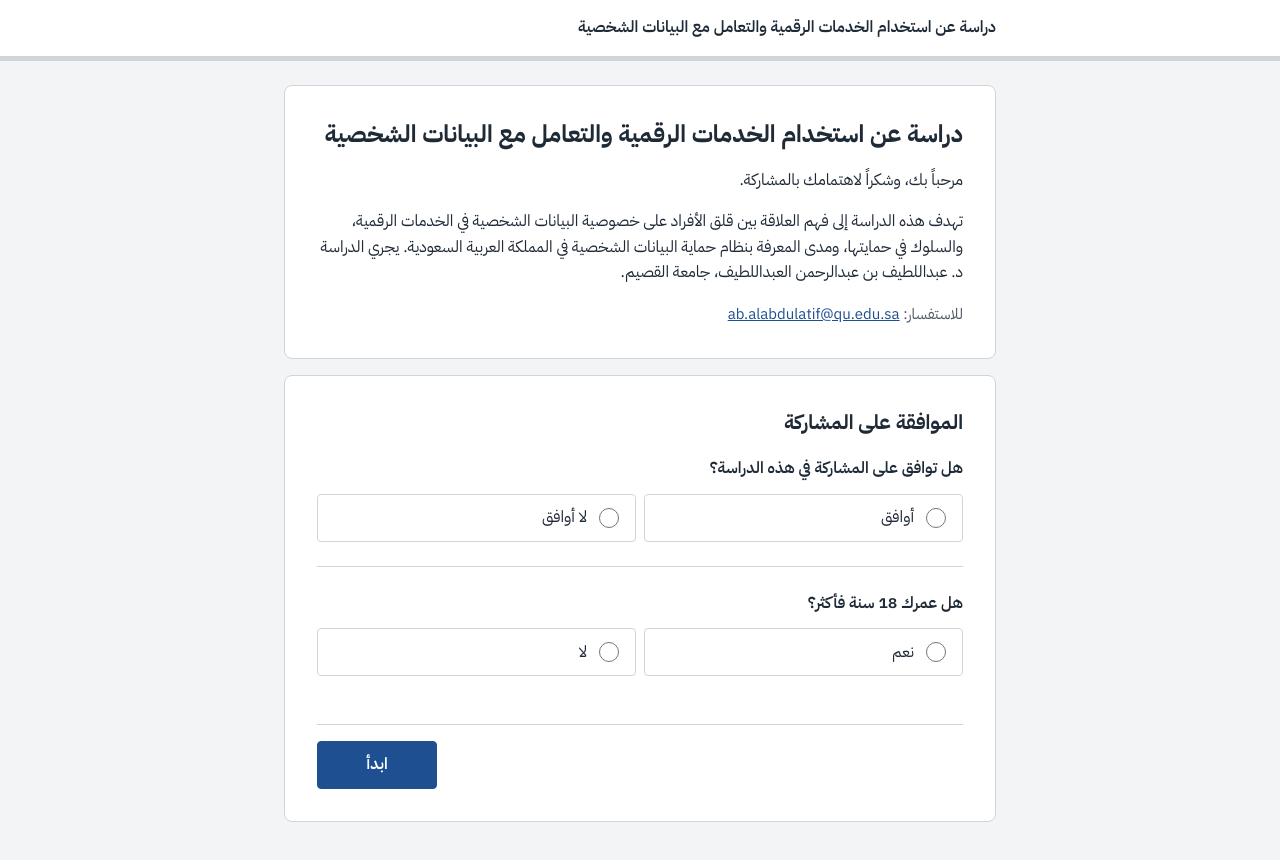
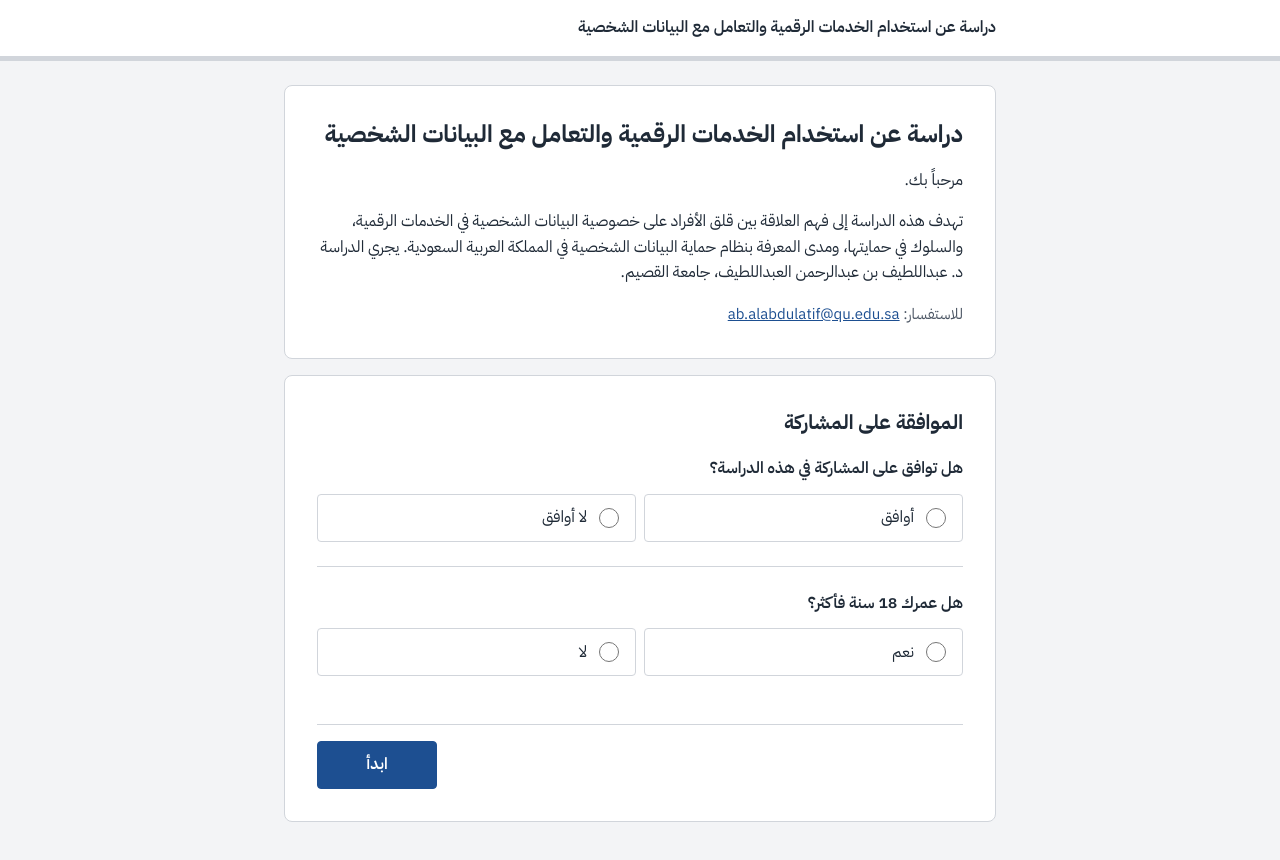
Before and after one commit to AbdulatifAlabdulatif/survey, a plain HTML site: page index.html in a window 1280 px wide. Drawn offline with Linux system fonts and the light colour scheme.

Commit message:
Shorten welcome greeting
Co-Authored-By: Claude Opus 5.5 <noreply@anthropic.com>
Claude-Session: https://claude.ai/code/session_01UR98wBVf1ohN3f2s46u1aC

```diff
--- a/index.html
+++ b/index.html
@@ -239,7 +239,7 @@ function renderWelcome() {
   app.replaceChildren();
   const c = el("div", {class:"sheet"});
   c.append(el("h1", {}, "دراسة عن استخدام الخدمات الرقمية والتعامل مع البيانات الشخصية"));
-  c.append(el("p", {}, "مرحباً بك، وشكراً لاهتمامك بالمشاركة."));
+  c.append(el("p", {}, "مرحباً بك."));
   c.append(el("p", {}, "تهدف هذه الدراسة إلى فهم العلاقة بين قلق الأفراد على خصوصية البيانات الشخصية في الخدمات الرقمية، والسلوك في حمايتها، ومدى المعرفة بنظام حماية البيانات الشخصية في المملكة العربية السعودية. يجري الدراسة " + CONFIG.RESEARCHER + "."));
   const contact = el("p", {class:"contact"}, "للاستفسار: ");
   contact.append(el("a", {href:"mailto:" + CONFIG.EMAIL, dir:"ltr"}, CONFIG.EMAIL));
```
